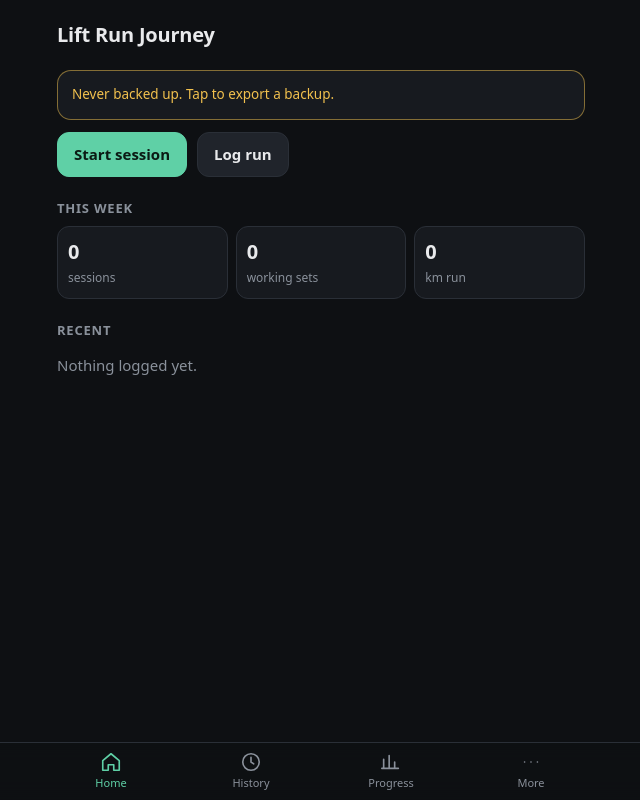
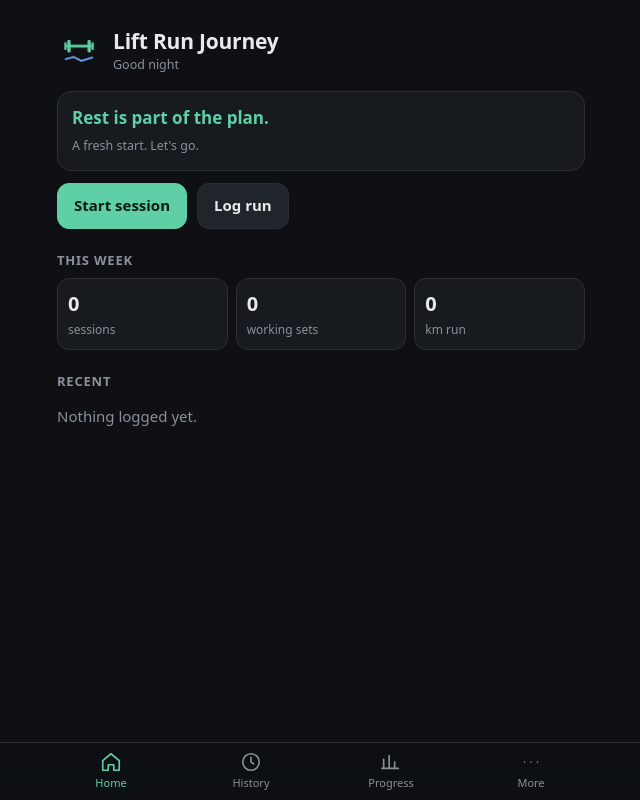
Before and after one commit to faezgalib/Running-and-Lifting-Log, a plain HTML site: page index.html in a window 1280 px wide. Shown: the whole page, without its empty margins (319-959 px from the left). Drawn offline with Linux system fonts and the light colour scheme.

Commit message:
Home: logo, greeting and daily line; backup reminder moves to a dot on More
Co-Authored-By: Claude Opus 5.5 <noreply@anthropic.com>
Claude-Session: https://claude.ai/code/session_01EGkhFVi3GcTp9q9vXc3c9a

```diff
--- a/css/app.css
+++ b/css/app.css
@@ -30,6 +30,13 @@ a { color: inherit; text-decoration: none; }
 
 header.top { display: flex; align-items: center; gap: 10px; min-height: 52px; position: sticky; top: 0; background: var(--bg); z-index: 5; }
 header.top .right { margin-left: auto; }
+.hero { display: flex; align-items: center; gap: 12px; padding: 18px 0 6px; }
+.hero img { border-radius: 12px; }
+.hero h1 { font-size: 21px; }
+.hero span { display: block; }
+.card.quote p { margin: 0 0 4px; font-size: 17px; font-weight: 600; color: var(--accent); }
+.tabbar a { position: relative; }
+.tabbar .dot { position: absolute; top: 7px; left: calc(50% + 8px); width: 8px; height: 8px; border-radius: 50%; background: var(--warn); }
 .back { background: none; border: 0; color: var(--text); font-size: 28px; line-height: 1; padding: 0 6px 4px 0; cursor: pointer; }
 
 .card { display: block; background: var(--surface); border: 1px solid var(--line); border-radius: var(--r); padding: 14px; margin: 10px 0; }
--- a/js/app.js
+++ b/js/app.js
@@ -110,15 +110,12 @@ const go = h => { if (location.hash === h) route(); else location.hash = h; };
 
 function nav(tab) {
   const items = [['', 'Home', 'M3 10.5 12 3l9 7.5V21h-6v-6H9v6H3z'], ['history', 'History', 'M12 7v5l3 2M21 12a9 9 0 1 1-9-9 9 9 0 0 1 9 9z'], ['progress', 'Progress', 'M4 19V9m6 10V5m6 14v-7m4 7H2'], ['more', 'More', 'M5 12h.01M12 12h.01M19 12h.01']];
-  return `<nav class="tabbar">${items.map(([h, l, d]) => `<a href="#/${h}" class="${tab === h ? 'on' : ''}"><svg viewBox="0 0 24 24"><path d="${d}"/></svg><span>${l}</span></a>`).join('')}</nav>`;
+  return `<nav class="tabbar">${items.map(([h, l, d]) => `<a href="#/${h}" class="${tab === h ? 'on' : ''}">${h === 'more' && backupDue() ? '<i class="dot" aria-label="Backup due"></i>' : ''}<svg viewBox="0 0 24 24"><path d="${d}"/></svg><span>${l}</span></a>`).join('')}</nav>`;
 }
 
 // ---------- HOME ----------
 routes[''] = function home() {
   const act = activeSession();
-  const lastBackup = S.meta.lastBackup;
-  const days = lastBackup ? daysBetween(lastBackup.slice(0, 10), today()) : null;
-  const backupWarn = days == null ? 'Never backed up.' : days >= 7 ? `Last backup ${days} days ago.` : null;
   const nextRace = S.races.filter(r => r.date >= today()).sort((a, b) => (a.date < b.date ? -1 : 1))[0];
   const wk = weekKey(nowIso());
   const wkSess = doneSessions().filter(s => weekKey(s.start) === wk);
@@ -126,8 +123,11 @@ routes[''] = function home() {
   const wkSets = wkSess.reduce((a, s) => a + s.entries.reduce((b, e) => b + (isLift(exById(e.exId)) ? workingSets(e, exById(e.exId)).length : 0), 0), 0);
   const km = wkRuns.reduce((a, r) => a + (r.distKm || 0), 0);
   return `
-  <header class="top"><h1>Lift Run Journey</h1></header>
-  ${backupWarn ? `<a class="card warn" href="#/more">${backupWarn} Tap to export a backup.</a>` : ''}
+  <header class="hero">
+    <img src="icons/icon-192.png" alt="" width="44" height="44">
+    <div><h1>Lift Run Journey</h1><span class="muted small">${greeting()}</span></div>
+  </header>
+  <div class="card quote"><p>${esc(dailyLine())}</p><span class="muted small">${esc(momentum())}</span></div>
   ${act ? `<a class="card resume" href="#/workout/${act.id}"><b>Session in progress</b><span>${locBadge(act.location)} started ${fmtTime(act.start)} · ${act.entries.length} exercises</span><span class="go">Resume →</span></a>` : ''}
   ${nextRace ? `<div class="card race"><div class="big">${daysBetween(today(), nextRace.date)}</div><div><b>days to ${esc(nextRace.name)}</b><span class="muted">${fmtDate(nextRace.date)} · ${nextRace.distKm} km${nextRace.targetSec ? ` · target ${fmtDur(nextRace.targetSec)}` : ''}</span></div></div>` : ''}
   <div class="actions">
@@ -144,6 +144,35 @@ routes[''] = function home() {
   <section><h2>Recent</h2>${activityList(8)}</section>`;
 };
 routes[''].tab = '';
+
+const LINES = [
+  'Consistency beats intensity.', 'Small steps, every day.', 'Show up. The rest follows.',
+  'Progress, not perfection.', 'Strong body, calm mind.', 'Today counts.', 'Train smart, recover well.',
+  'Every session is a deposit.', 'Slow is smooth, smooth is fast.', 'Your only competition is yesterday.',
+  'Rest is part of the plan.', 'Good form first, weight second.', 'Earn the next kilo.', 'Steady miles build strong legs.',
+];
+function greeting() {
+  const h = new Date().getHours();
+  return h < 11 ? 'Good morning' : h < 15 ? 'Good afternoon' : h < 19 ? 'Good evening' : 'Good night';
+}
+function dailyLine() {
+  const d = new Date();
+  const doy = Math.floor((d - new Date(d.getFullYear(), 0, 0)) / 864e5);
+  return LINES[doy % LINES.length];
+}
+function momentum() {
+  const from = isoDate(new Date(Date.now() - 30 * 864e5));
+  const ses = doneSessions().filter(s => s.start.slice(0, 10) >= from).length;
+  const runs = S.runs.filter(r => r.date.slice(0, 10) >= from);
+  const km = runs.reduce((a, r) => a + (r.distKm || 0), 0);
+  if (!ses && !runs.length) return 'A fresh start. Let\'s go.';
+  return `Last 30 days: ${ses} sessions · ${runs.length} runs · ${+km.toFixed(1)} km`;
+}
+function backupDue() {
+  if (!doneSessions().length && !S.runs.length) return false;
+  const lb = S.meta.lastBackup;
+  return !lb || daysBetween(lb.slice(0, 10), today()) >= 7;
+}
 
 function activityList(limit, filter = 'all') {
   const items = [
--- a/sw.js
+++ b/sw.js
@@ -1,5 +1,5 @@
 // Offline cache. Bump VERSION whenever app files change so phones pick up the update.
-const VERSION = 'lrj-v2';
+const VERSION = 'lrj-v3';
 const FILES = [
   './', 'index.html', 'manifest.webmanifest', 'css/app.css',
   'js/app.js', 'js/db.js', 'js/util.js', 'js/seed.js', 'js/recommend.js', 'js/hevy.js', 'js/charts.js',
```
